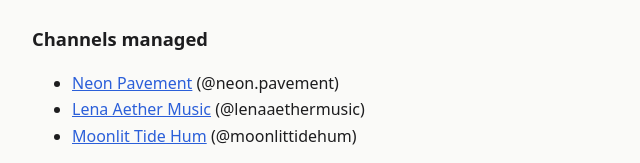
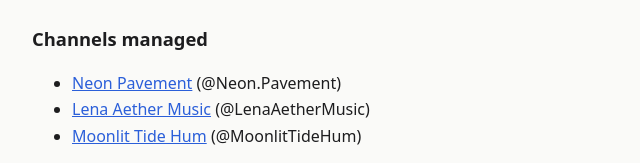
Before and after one commit to backmy/backmy.github.io, a plain HTML site: page index.html in a window 1280 px wide. Shown: the part 637-800 px from the top of the page, 264-904 px from the left. Drawn offline with Linux system fonts and the light colour scheme.

Commit message:
Use exact channel handle capitalization
Co-Authored-By: Claude Opus 5.5 <noreply@anthropic.com>

```diff
--- a/index.html
+++ b/index.html
@@ -16,9 +16,9 @@
 <p>The tool is not offered to the public and does not access any channel other than the owner's own.</p>
 <h2>Channels managed</h2>
 <ul>
-<li><a href="https://www.youtube.com/@neon.pavement">Neon Pavement</a> (@neon.pavement)</li>
-<li><a href="https://www.youtube.com/@lenaaethermusic">Lena Aether Music</a> (@lenaaethermusic)</li>
-<li><a href="https://www.youtube.com/@moonlittidehum">Moonlit Tide Hum</a> (@moonlittidehum)</li>
+<li><a href="https://www.youtube.com/@Neon.Pavement">Neon Pavement</a> (@Neon.Pavement)</li>
+<li><a href="https://www.youtube.com/@LenaAetherMusic">Lena Aether Music</a> (@LenaAetherMusic)</li>
+<li><a href="https://www.youtube.com/@MoonlitTideHum">Moonlit Tide Hum</a> (@MoonlitTideHum)</li>
 </ul>
 <h2>Google user data</h2>
 <p>How the tool uses data from Google accounts is described in the <a href="privacy.html">Privacy Policy</a>. The tool uses YouTube API Services; see the <a href="https://www.youtube.com/t/terms">YouTube Terms of Service</a>.</p>
```
